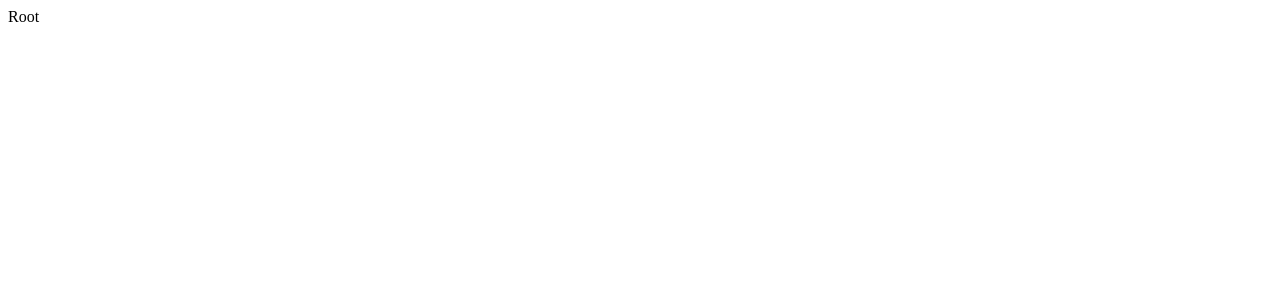
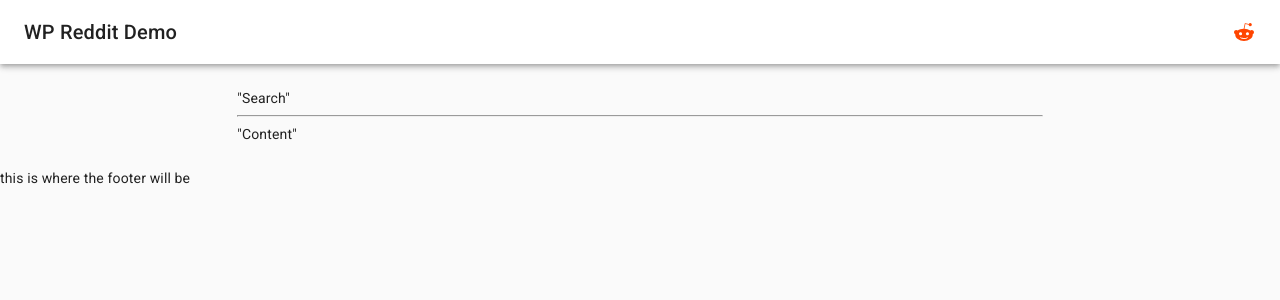
Before and after one commit to rorycawley/wp-demo, a React (Vite) app: page / in a window 1280 px wide. Shown: the top 300 px of the page. Built offline with nearby package versions, Linux system fonts and the light colour scheme.

Commit message:
added a header

```diff
--- /dev/null
+++ b/src/components/Root/Header/Header.tsx
@@ -0,0 +1,35 @@
+import React from 'react';
+import { Toolbar, AppBar, Typography } from '@material-ui/core';
+import { makeStyles, createStyles, Theme } from '@material-ui/core/styles';
+import RedditIcon from '@material-ui/icons/Reddit';
+
+const redditOrange = '#ff4500';
+
+const useStyles = makeStyles((theme: Theme) =>
+  createStyles({
+    typographyStyles: {
+      flex: 1,
+      fontSize: 20,
+      fontWeight: 500,
+    },
+    iconStyle: {
+      color: `${redditOrange}`,
+    },
+  })
+);
+
+const Header = () => {
+  const classes = useStyles();
+
+  return (
+    <AppBar position='static' color='primary'>
+      <Toolbar>
+        <Typography className={classes.typographyStyles}>
+          WP Reddit Demo
+        </Typography>
+        <RedditIcon className={classes.iconStyle} />
+      </Toolbar>
+    </AppBar>
+  );
+};
+export default Header;
--- /dev/null
+++ b/src/components/Root/Header/index.ts
@@ -0,0 +1,3 @@
+import Header from './Header';
+
+export default Header;
--- a/src/components/Root/Root.tsx
+++ b/src/components/Root/Root.tsx
@@ -1,7 +1,148 @@
 import React from 'react';
+import {
+  CssBaseline,
+  makeStyles,
+  ThemeProvider,
+  Grid,
+} from '@material-ui/core';
+
+import theme from '../../ui/theme';
+import Header from './Header';
+
+const useStyles = makeStyles(theme => ({
+  content: {
+    padding: '24px',
+  },
+  typographyStyles: {
+    flex: 1,
+  },
+  heading: {
+    paddingLeft: '24px',
+    paddingTop: '20px',
+  },
+}));
 
 const Root: React.FC<{}> = () => {
-  return <div>Root</div>;
+  const classes = useStyles();
+
+  return (
+    <ThemeProvider theme={theme}>
+      <CssBaseline />
+      <Grid container id='Root' direction='column'>
+        <Grid item>
+          <Header />
+        </Grid>
+        <Grid item container>
+          <Grid item xs={false} sm={2} />
+          <Grid item xs={12} sm={8} className={classes.content}>
+            "Search"
+            <hr />
+            "Content"
+          </Grid>
+          <Grid item xs={false} sm={2} />
+        </Grid>
+        <Grid item>this is where the footer will be</Grid>
+      </Grid>
+    </ThemeProvider>
+  );
 };
 
 export default Root;
+
+/*
+import React, { useState, useEffect, createContext, useReducer } from 'react';
+// import StateContext from '../../helpers/StateContext';
+
+import {
+  CssBaseline,
+  makeStyles,
+  ThemeProvider,
+  Grid,
+} from '@material-ui/core';
+
+import Header from './Header';
+import theme from '../../ui/theme';
+import Content from './Content';
+import SelectSubreddit from './SelectSubreddit';
+
+const useStyles = makeStyles(theme => ({
+  content: {
+    padding: '24px',
+  },
+  typographyStyles: {
+    flex: 1,
+  },
+  heading: {
+    paddingLeft: '24px',
+    paddingTop: '20px',
+  },
+}));
+
+//pantheon.io/blog/typescript-wordpress-basics
+interface SubredditPost {
+  title: string;
+  link_flair_text: string;
+  likes: string | null;
+  id: string;
+}
+
+interface SubredditPostData {
+  kind: string;
+  data: SubredditPost;
+}
+interface SubredditPostsData {
+  kind: string;
+  data: {
+    modhash: string;
+    dist: number;
+    children: Array<SubredditPostData>;
+  };
+}
+
+// const SubredditPost = ({
+//   title,
+//   link_flair_text,
+//   likes,
+//   id,
+// }: {
+//   subredditPost: SubredditPost;
+// }) => <div>{title}</div>;
+
+// const ListOfSubredditPosts = ({
+//   subredditPosts,
+// }: {
+//   subredditPosts: SubredditPostsData;
+// }) =>
+//   subredditPosts.children.map((subredditPost) => (
+//     <SubredditPost subredditPostData={data.subredditPost} />
+//   ));
+
+const Root = () => {
+  const classes = useStyles();
+  const subredditSearch = { name: '' };
+  const posts: SubredditPostData[] = [];
+
+  return <SelectSubreddit />;
+  // return (
+  //   <ThemeProvider theme={theme}>
+  //     <CssBaseline />
+  //     <Grid container direction='column'>
+  //       <Grid item>
+  //         <Header />
+  //       </Grid>
+  //       <Grid item container>
+  //         <Grid item xs={false} sm={2} />
+  //         <Grid item xs={12} sm={8} className={classes.content}>
+  //           <SelectSubreddit />
+  //           <Content subredditSearch={subredditSearch} posts={posts} />
+  //         </Grid>
+  //         <Grid item xs={false} sm={2} />
+  //       </Grid>
+  //       <Grid item>this is where the footer will be</Grid>
+  //     </Grid>
+  //   </ThemeProvider>
+  // );
+};
+
+export default Root;
+*/
--- /dev/null
+++ b/src/ui/theme.ts
@@ -0,0 +1,17 @@
+import { createMuiTheme } from '@material-ui/core/styles';
+
+const redditWhite = '#ffffff';
+const redditGrey = '#dae0e6';
+
+const theme = createMuiTheme({
+  palette: {
+    primary: {
+      main: `${redditWhite}`,
+    },
+    secondary: {
+      main: `${redditGrey}`,
+    },
+  },
+});
+
+export default theme;
```
Also changed, not shown: 2 other files (tests, documents, lock files or other folders).
